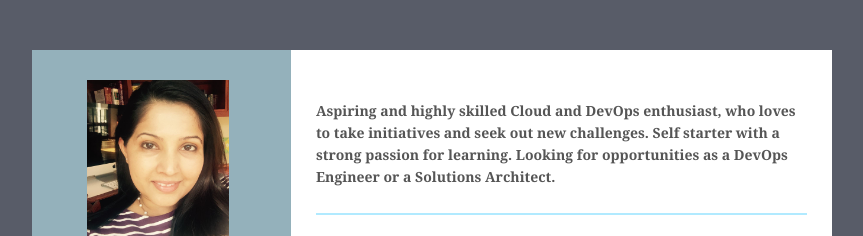
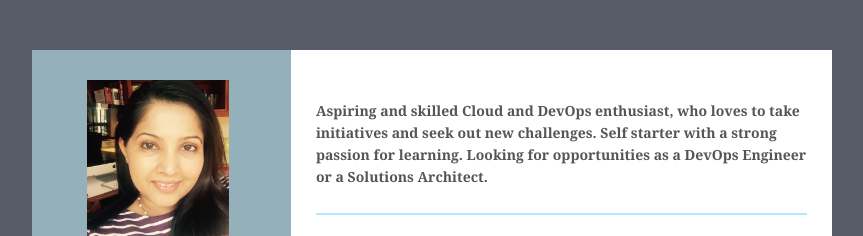
Before and after one commit to tshenoy19/cloud-resume-challenge, a plain HTML site: page index.html in a window 1280 px wide. Shown: the top 236 px of the page, without its empty margins (208-1071 px from the left). Drawn offline with Linux system fonts and the light colour scheme.

Commit message:
Update index.html

```diff
--- a/index.html
+++ b/index.html
@@ -53,7 +53,7 @@
   </div>
   <div class="resume_right">
     <div class="resume_item resume_about">
-        <p><b>Aspiring and highly skilled Cloud and DevOps enthusiast, who loves to take initiatives and seek out new challenges. Self starter with a strong passion for learning. Looking for opportunities as a DevOps Engineer or a Solutions Architect.</b>
+        <p><b>Aspiring and skilled Cloud and DevOps enthusiast, who loves to take initiatives and seek out new challenges. Self starter with a strong passion for learning. Looking for opportunities as a DevOps Engineer or a Solutions Architect.</b>
         </p>
     </div>
     <div class="resume_item resume_work">
```
